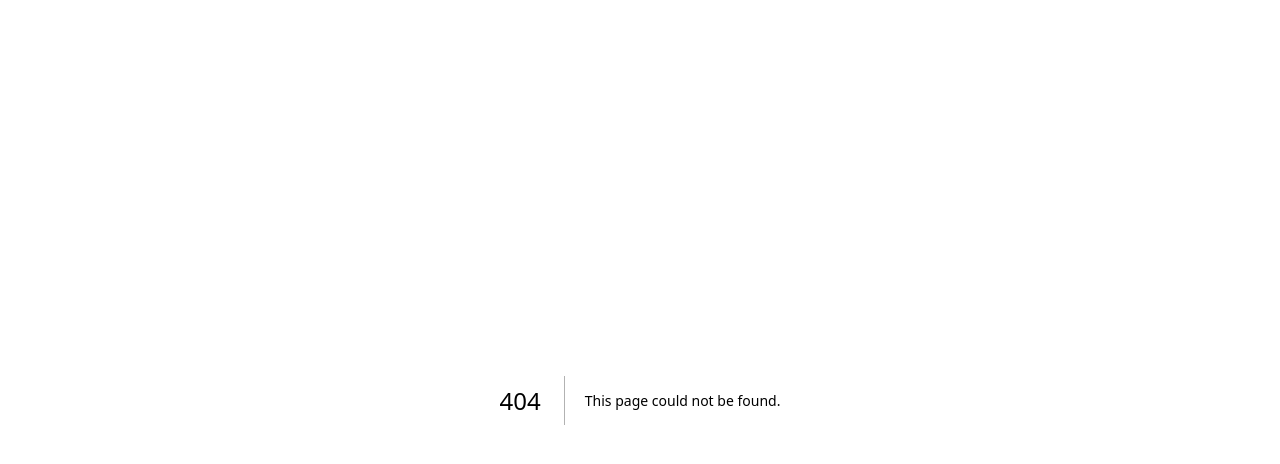
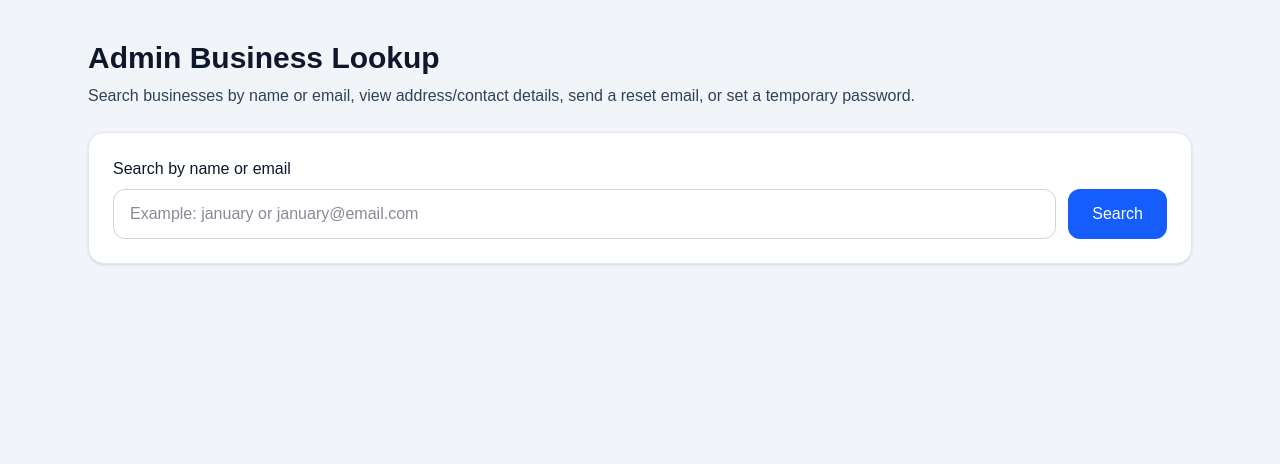
Before and after one commit to jirehandre23/gawa-loop, a Next.js app: page /admin/business-lookup in a window 1280 px wide. Before the commit this address had no page. Shown: the top 464 px of the page. Built offline with nearby package versions, Linux system fonts and the light colour scheme.

Commit message:
Create page.tsx

```diff
--- /dev/null
+++ b/app/admin/business-lookup/page.tsx
@@ -0,0 +1,218 @@
+"use client";
+
+import { useState } from "react";
+
+type Business = {
+  id?: string;
+  name?: string | null;
+  email?: string | null;
+  phone?: string | null;
+  address?: string | null;
+};
+
+export default function AdminBusinessLookupPage() {
+  const [query, setQuery] = useState("");
+  const [businesses, setBusinesses] = useState<Business[]>([]);
+  const [loading, setLoading] = useState(false);
+  const [message, setMessage] = useState("");
+  const [errorMessage, setErrorMessage] = useState("");
+  const [tempPasswords, setTempPasswords] = useState<Record<string, string>>({});
+
+  async function handleSearch(e: React.FormEvent) {
+    e.preventDefault();
+    setLoading(true);
+    setMessage("");
+    setErrorMessage("");
+
+    try {
+      const res = await fetch("/api/admin/business-lookup", {
+        method: "POST",
+        headers: {
+          "Content-Type": "application/json",
+        },
+        body: JSON.stringify({
+          action: "search",
+          query,
+        }),
+      });
+
+      const data = await res.json();
+
+      if (!res.ok) {
+        setErrorMessage(data?.error || "Could not search businesses.");
+        setBusinesses([]);
+        setLoading(false);
+        return;
+      }
+
+      setBusinesses(data.businesses || []);
+      if ((data.businesses || []).length === 0) {
+        setMessage("No matching businesses found.");
+      }
+    } catch {
+      setErrorMessage("Could not search businesses.");
+    } finally {
+      setLoading(false);
+    }
+  }
+
+  async function sendReset(email: string) {
+    setMessage("");
+    setErrorMessage("");
+
+    const res = await fetch("/api/admin/business-lookup", {
+      method: "POST",
+      headers: {
+        "Content-Type": "application/json",
+      },
+      body: JSON.stringify({
+        action: "send_reset",
+        email,
+      }),
+    });
+
+    const data = await res.json();
+
+    if (!res.ok) {
+      setErrorMessage(data?.error || "Could not send reset email.");
+      return;
+    }
+
+    setMessage(`Password reset email sent to ${email}.`);
+  }
+
+  async function setTemporaryPassword(email: string) {
+    setMessage("");
+    setErrorMessage("");
+
+    const temporaryPassword = tempPasswords[email] || "";
+
+    if (!temporaryPassword) {
+      setErrorMessage("Please enter a temporary password first.");
+      return;
+    }
+
+    const res = await fetch("/api/admin/business-lookup", {
+      method: "POST",
+      headers: {
+        "Content-Type": "application/json",
+      },
+      body: JSON.stringify({
+        action: "set_temp_password",
+        email,
+        temporaryPassword,
+      }),
+    });
+
+    const data = await res.json();
+
+    if (!res.ok) {
+      setErrorMessage(data?.error || "Could not set temporary password.");
+      return;
+    }
+
+    setMessage(`Temporary password updated for ${email}.`);
+  }
+
+  return (
+    <main className="min-h-screen bg-slate-100 text-slate-900">
+      <div className="mx-auto max-w-6xl px-6 py-10">
+        <h1 className="mb-2 text-3xl font-bold">Admin Business Lookup</h1>
+        <p className="mb-6 text-slate-700">
+          Search businesses by name or email, view address/contact details,
+          send a reset email, or set a temporary password.
+        </p>
+
+        {errorMessage ? (
+          <div className="mb-4 rounded-xl border border-red-200 bg-red-50 px-4 py-3 text-red-700">
+            {errorMessage}
+          </div>
+        ) : null}
+
+        {message ? (
+          <div className="mb-4 rounded-xl border border-green-200 bg-green-50 px-4 py-3 text-green-700">
+            {message}
+          </div>
+        ) : null}
+
+        <form
+          onSubmit={handleSearch}
+          className="mb-8 rounded-2xl border border-slate-200 bg-white p-6 shadow"
+        >
+          <label className="mb-2 block font-medium">Search by name or email</label>
+          <div className="flex flex-col gap-3 md:flex-row">
+            <input
+              value={query}
+              onChange={(e) => setQuery(e.target.value)}
+              className="w-full rounded-xl border border-slate-300 px-4 py-3"
+              placeholder="Example: january or january@email.com"
+              required
+            />
+            <button
+              type="submit"
+              disabled={loading}
+              className="rounded-xl bg-blue-600 px-6 py-3 font-medium text-white hover:bg-blue-700 disabled:bg-slate-400"
+            >
+              {loading ? "Searching..." : "Search"}
+            </button>
+          </div>
+        </form>
+
+        <div className="grid gap-4">
+          {businesses.map((business) => {
+            const email = business.email || "";
+            return (
+              <div
+                key={`${business.id || business.email || business.name}`}
+                className="rounded-2xl border border-slate-200 bg-white p-6 shadow"
+              >
+                <h2 className="mb-3 text-2xl font-semibold">
+                  {business.name || "Unnamed business"}
+                </h2>
+
+                <div className="space-y-2 text-slate-800">
+                  <p><strong>Email:</strong> {business.email || "Not provided"}</p>
+                  <p><strong>Phone:</strong> {business.phone || "Not provided"}</p>
+                  <p><strong>Address:</strong> {business.address || "Not provided"}</p>
+                </div>
+
+                {email ? (
+                  <div className="mt-5 grid gap-3 md:grid-cols-[1fr_auto_auto]">
+                    <input
+                      type="text"
+                      value={tempPasswords[email] || ""}
+                      onChange={(e) =>
+                        setTempPasswords((prev) => ({
+                          ...prev,
+                          [email]: e.target.value,
+                        }))
+                      }
+                      className="rounded-xl border border-slate-300 px-4 py-3"
+                      placeholder="Temporary password"
+                    />
+
+                    <button
+                      type="button"
+                      onClick={() => setTemporaryPassword(email)}
+                      className="rounded-xl bg-amber-600 px-5 py-3 font-medium text-white hover:bg-amber-700"
+                    >
+                      Set Temporary Password
+                    </button>
+
+                    <button
+                      type="button"
+                      onClick={() => sendReset(email)}
+                      className="rounded-xl bg-blue-600 px-5 py-3 font-medium text-white hover:bg-blue-700"
+                    >
+                      Send Reset Email
+                    </button>
+                  </div>
+                ) : null}
+              </div>
+            );
+          })}
+        </div>
+      </div>
+    </main>
+  );
+}
```
